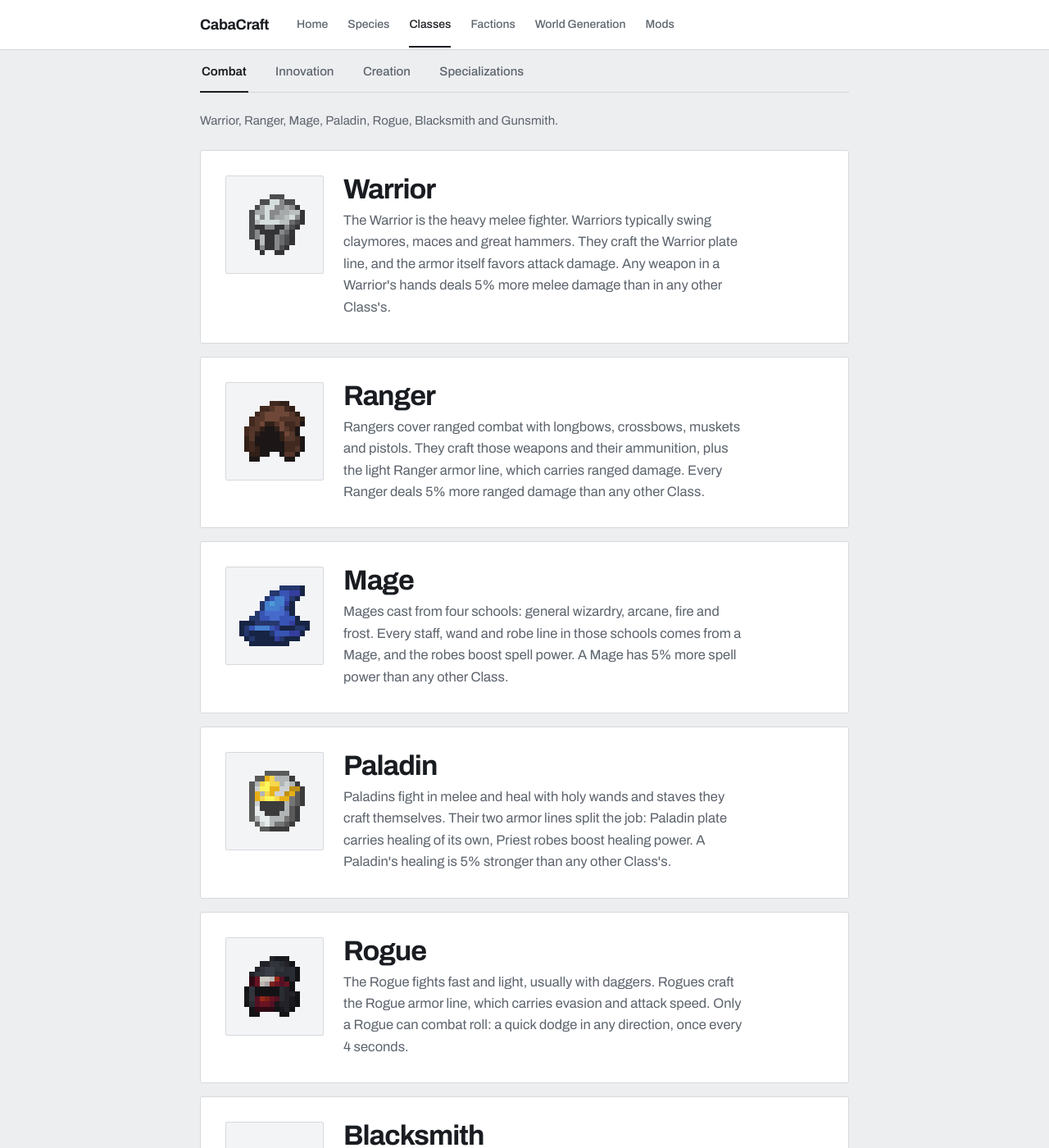
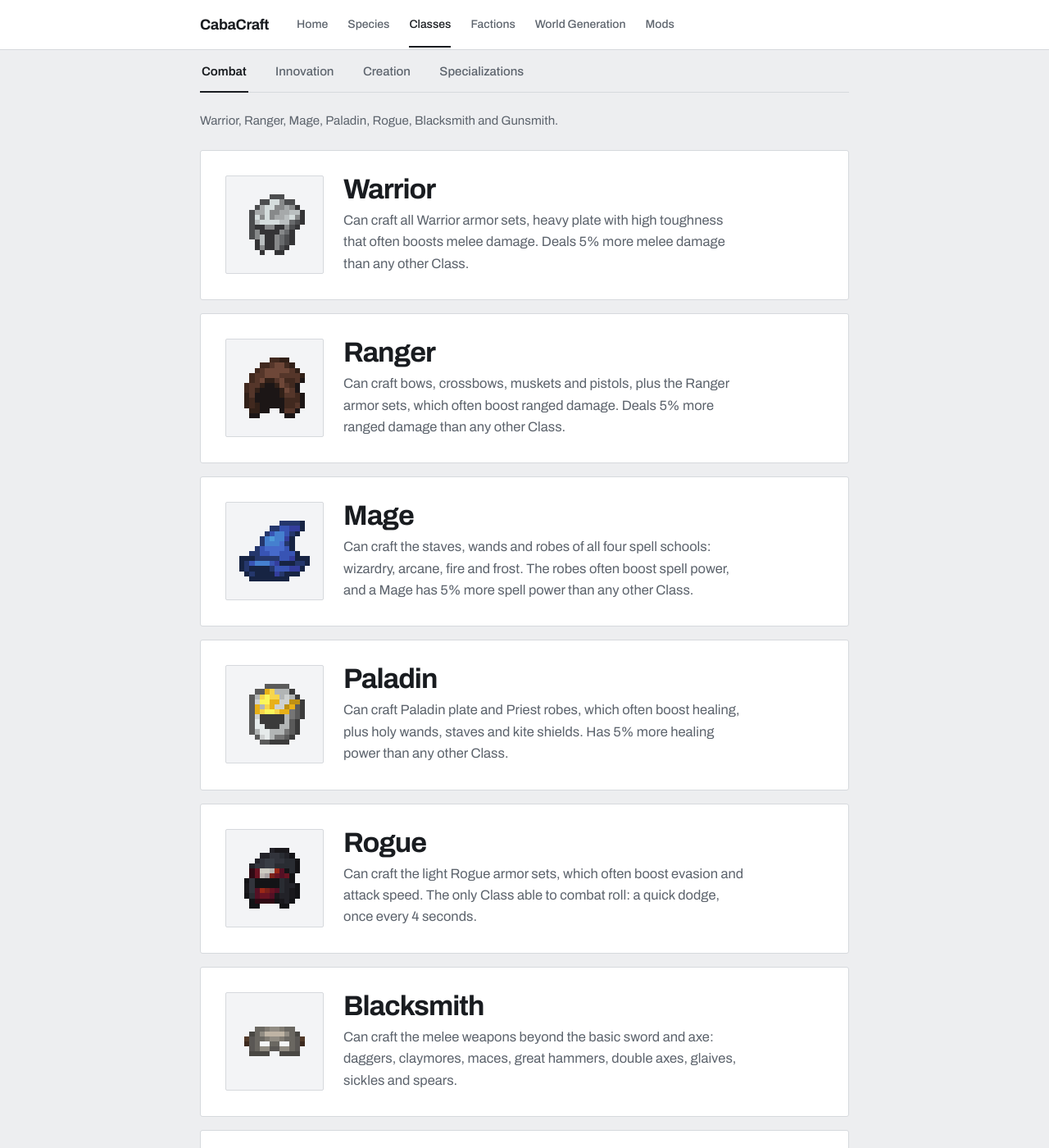
Before and after one commit to Carson-Frost/cabacraft-wiki, a Jekyll site: the page built from classes.md, in a window 1280 px wide and 1400 px high, scrolled down 311 px. Shown: the whole window at 82% size. Built offline with Jekyll 4.4.1, drawn with Linux system fonts in a browser that asks for light colours; some of the changed text lies outside the part shown.

Commit message:
classes: rebuild every description to the capability format

```diff
--- a/classes.md
+++ b/classes.md
@@ -23,7 +23,7 @@ intro: >-
     <img src="{{ '/icons/warrior.png' | relative_url }}" alt="">
     <div>
       <h2>Warrior</h2>
-      <p class="desc">The Warrior is the heavy melee fighter. Warriors typically swing claymores, maces and great hammers. They craft the Warrior plate line, and the armor itself favors attack damage. Any weapon in a Warrior's hands deals 5% more melee damage than in any other Class's.</p>
+      <p class="desc">Can craft all Warrior armor sets, heavy plate with high toughness that often boosts melee damage. Deals 5% more melee damage than any other Class.</p>
     </div>
   </div>
 </article>
@@ -33,7 +33,7 @@ intro: >-
     <img src="{{ '/icons/ranger.png' | relative_url }}" alt="">
     <div>
       <h2>Ranger</h2>
-      <p class="desc">Rangers cover ranged combat with longbows, crossbows, muskets and pistols. They craft those weapons and their ammunition, plus the light Ranger armor line, which carries ranged damage. Every Ranger deals 5% more ranged damage than any other Class.</p>
+      <p class="desc">Can craft bows, crossbows, muskets and pistols, plus the Ranger armor sets, which often boost ranged damage. Deals 5% more ranged damage than any other Class.</p>
     </div>
   </div>
 </article>
@@ -43,7 +43,7 @@ intro: >-
     <img src="{{ '/icons/mage.png' | relative_url }}" alt="">
     <div>
       <h2>Mage</h2>
-      <p class="desc">Mages cast from four schools: general wizardry, arcane, fire and frost. Every staff, wand and robe line in those schools comes from a Mage, and the robes boost spell power. A Mage has 5% more spell power than any other Class.</p>
+      <p class="desc">Can craft the staves, wands and robes of all four spell schools: wizardry, arcane, fire and frost. The robes often boost spell power, and a Mage has 5% more spell power than any other Class.</p>
     </div>
   </div>
 </article>
@@ -53,7 +53,7 @@ intro: >-
     <img src="{{ '/icons/paladin.png' | relative_url }}" alt="">
     <div>
       <h2>Paladin</h2>
-      <p class="desc">Paladins fight in melee and heal with holy wands and staves they craft themselves. Their two armor lines split the job: Paladin plate carries healing of its own, Priest robes boost healing power. A Paladin's healing is 5% stronger than any other Class's.</p>
+      <p class="desc">Can craft Paladin plate and Priest robes, which often boost healing, plus holy wands, staves and kite shields. Has 5% more healing power than any other Class.</p>
     </div>
   </div>
 </article>
@@ -63,7 +63,7 @@ intro: >-
     <img src="{{ '/icons/rogue.png' | relative_url }}" alt="">
     <div>
       <h2>Rogue</h2>
-      <p class="desc">The Rogue fights fast and light, usually with daggers. Rogues craft the Rogue armor line, which carries evasion and attack speed. Only a Rogue can combat roll: a quick dodge in any direction, once every 4 seconds.</p>
+      <p class="desc">Can craft the light Rogue armor sets, which often boost evasion and attack speed. The only Class able to combat roll: a quick dodge, once every 4 seconds.</p>
     </div>
   </div>
 </article>
@@ -73,7 +73,7 @@ intro: >-
     <img src="{{ '/icons/blacksmith.png' | relative_url }}" alt="">
     <div>
       <h2>Blacksmith</h2>
-      <p class="desc">Melee weapons past the basics come from the Blacksmith: claymores, daggers, glaives, sickles, maces, great hammers, double axes and spears, plus a handful of unique blades above them. Everyone keeps the basic sword and axe.</p>
+      <p class="desc">Can craft the melee weapons beyond the basic sword and axe: daggers, claymores, maces, great hammers, double axes, glaives, sickles and spears.</p>
     </div>
   </div>
 </article>
@@ -83,7 +83,7 @@ intro: >-
     <img src="{{ '/icons/gunsmith.png' | relative_url }}" alt="">
     <div>
       <h2>Gunsmith</h2>
-      <p class="desc">Gunsmiths make the handheld guns: revolver, shotgun, nailgun and blazegun. They also build the gear that emplaces and serves a cannon (mounts, carriages, loaders and drills), though the cannon itself comes from parts anyone can make.</p>
+      <p class="desc">Can craft the revolver, shotgun, nailgun and blazegun, plus the mounts, carriages, loaders and drills that serve a cannon.</p>
     </div>
   </div>
 </article>
@@ -96,7 +96,7 @@ intro: >-
     <img src="{{ '/icons/engineer.png' | relative_url }}" alt="">
     <div>
       <h2>Engineer</h2>
-      <p class="desc">Rotation powers everything Engineers build. They craft the water wheels and hand cranks that generate it, the gearboxes, clutches and belts that carry it, and the machines it drives: millstone, mechanical press, mixer, saw, drill, deployer and mechanical arm.</p>
+      <p class="desc">Can craft the rotation machinery: water wheels and hand cranks that generate power, gearboxes and belts that carry it, and machines like the millstone, press, mixer, saw, drill and mechanical arm.</p>
     </div>
   </div>
 </article>
@@ -106,7 +106,7 @@ intro: >-
     <img src="{{ '/icons/machinist.png' | relative_url }}" alt="">
     <div>
       <h2>Machinist</h2>
-      <p class="desc">An airship needs a Machinist. Machinists craft the propellers, the propeller bearings a ship turns on, the adjustable burner and the aviator's goggles.</p>
+      <p class="desc">Can craft the parts an airship flies on: propellers, propeller bearings and the adjustable burner, plus the aviator's goggles.</p>
     </div>
   </div>
 </article>
@@ -116,7 +116,7 @@ intro: >-
     <img src="{{ '/icons/gunsmith.png' | relative_url }}" alt="">
     <div>
       <h2>Gunsmith</h2>
-      <p class="desc">Gunsmiths make the handheld guns: revolver, shotgun, nailgun and blazegun. They also build the gear that emplaces and serves a cannon (mounts, carriages, loaders and drills), though the cannon itself comes from parts anyone can make.</p>
+      <p class="desc">Can craft the revolver, shotgun, nailgun and blazegun, plus the mounts, carriages, loaders and drills that serve a cannon.</p>
     </div>
   </div>
 </article>
@@ -126,7 +126,7 @@ intro: >-
     <img src="{{ '/icons/originator.png' | relative_url }}" alt="">
     <div>
       <h2>Originator</h2>
-      <p class="desc">The Originator builds electric machinery, a separate technology from the Engineer's rotation. Originators craft fuel, bio and solar generators, batteries, energy pipes, and the frames and cores that underpin every electric machine; the finished machines refine ores and fabricate advanced components.</p>
+      <p class="desc">Can craft electric machinery, a separate technology from the Engineer's rotation: fuel, bio and solar generators, batteries, energy pipes, and the frames and cores at the base of every electric machine.</p>
     </div>
   </div>
 </article>
@@ -136,7 +136,7 @@ intro: >-
     <img src="{{ '/icons/alchemist.png' | relative_url }}" alt="">
     <div>
       <h2>Alchemist</h2>
-      <p class="desc">Alchemists brew every potion in the world; only they can use a brewing stand or glass cauldron. They mix elixirs from up to nine ingredients, and order changes the result. Elixirs they drink last 10 seconds longer, and harmful effects on them fade 10 seconds sooner.</p>
+      <p class="desc">The only Class that can brew: potions exist only as elixirs, mixed in a glass cauldron from up to nine ingredients. Elixirs an Alchemist drinks last 10 seconds longer, and harmful effects fade 10 seconds sooner.</p>
     </div>
   </div>
 </article>
@@ -146,7 +146,7 @@ intro: >-
     <img src="{{ '/icons/enchanter.png' | relative_url }}" alt="">
     <div>
       <h2>Enchanter</h2>
-      <p class="desc">Enchantments stop at a cap for everyone except the Enchanter, who goes one level past it on all 33. Where Sharpness ends at II, an Enchanter takes it to III. They also craft the Ancient Book the enchanting table runs on; each book holds one enchantment.</p>
+      <p class="desc">Can enchant one level past the cap that stops everyone else, on all 33 capped enchantments: where Sharpness ends at II, an Enchanter reaches III. Also crafts the Ancient Books the enchanting table needs, each holding one enchantment.</p>
     </div>
   </div>
 </article>
@@ -159,7 +159,7 @@ intro: >-
     <img src="{{ '/icons/builder.png' | relative_url }}" alt="">
     <div>
       <h2>Builder</h2>
-      <p class="desc">Builders turn common building blocks into decoration. They craft the specialist workstations and, on those, hundreds of decorative variants. A Builder also reaches 0.5 blocks farther when placing or breaking blocks; combat reach stays the same.</p>
+      <p class="desc">Can craft eight specialist workbenches and use them to turn common blocks into hundreds of decorative variants. Also reaches half a block farther when placing or breaking blocks.</p>
     </div>
   </div>
 </article>
@@ -169,7 +169,7 @@ intro: >-
     <img src="{{ '/icons/blacksmith.png' | relative_url }}" alt="">
     <div>
       <h2>Blacksmith</h2>
-      <p class="desc">Melee weapons past the basics come from the Blacksmith: claymores, daggers, glaives, sickles, maces, great hammers, double axes and spears, plus a handful of unique blades above them. Everyone keeps the basic sword and axe.</p>
+      <p class="desc">Can craft the melee weapons beyond the basic sword and axe: daggers, claymores, maces, great hammers, double axes, glaives, sickles and spears.</p>
     </div>
   </div>
 </article>
@@ -179,7 +179,7 @@ intro: >-
     <img src="{{ '/icons/jeweler.png' | relative_url }}" alt="">
     <div>
       <h2>Jeweler</h2>
-      <p class="desc">The Jeweler cuts jade and tanzanite and sets them in gold and netherite rings and necklaces a player wears alongside armor. Jade boosts ranged damage and tanzanite boosts frost and soul spell power; gold pieces give 4%, netherite 8%.</p>
+      <p class="desc">Can craft rings and necklaces worn alongside armor: jade boosts ranged damage and tanzanite boosts frost and soul spell power, 4% each, 8% for the netherite versions.</p>
     </div>
   </div>
 </article>
@@ -189,7 +189,7 @@ intro: >-
     <img src="{{ '/icons/cook.png' | relative_url }}" alt="">
     <div>
       <h2>Cook</h2>
-      <p class="desc">Cooks feed everyone. They prepare the breads, pies, stews, soups, salads, roasts and candies, plus feast blocks sized for a whole group. They also build the five kitchen stations: cooking pot, skillet, cutting board, stove and gristmill.</p>
+      <p class="desc">Can craft nearly every prepared dish, from breads, stews and pies to feasts that serve a group, plus the five kitchen stations: cooking pot, skillet, cutting board, stove and gristmill.</p>
     </div>
   </div>
 </article>
@@ -201,7 +201,7 @@ intro: >-
     <img src="{{ '/icons/angler.png' | relative_url }}" alt="">
     <div>
       <h2>Angler</h2>
-      <p class="desc">Anglers fish better than anyone else: the catch bar drains 20% slower, misses cost 20% less, catches need 20% less score, and sweet spots last 25% longer. They craft their own rods, hooks and bobbers; anyone can still craft the basic rod.</p>
+      <p class="desc">Can craft specialty fishing rods, hooks and bobbers. Fishing is also easier: the catch bar drains 20% slower, misses cost 20% less, catches need 20% less score, and sweet spots last 25% longer.</p>
     </div>
   </div>
 </article>
@@ -211,7 +211,7 @@ intro: >-
     <img src="{{ '/icons/archaeologist.png' | relative_url }}" alt="">
     <div>
       <h2>Archaeologist</h2>
-      <p class="desc">Archaeologists craft their own excavation tools and dig up the past. The diamond brush uncovers fossils and artifacts in dig sites; the rusty pickaxe and shovel work them loose. Fossils reassemble into display skeletons, and an Archaeologist pieces shards back into whole artifacts.</p>
+      <p class="desc">Can craft the diamond brush that uncovers fossils and artifacts at dig sites, plus the rusty pickaxe and shovel that work them loose.</p>
     </div>
   </div>
 </article>
@@ -221,7 +221,7 @@ intro: >-
     <img src="{{ '/icons/bard.png' | relative_url }}" alt="">
     <div>
       <h2>Bard</h2>
-      <p class="desc">Bards make music and craft every playable instrument. Recruiting is theirs alone: a Bard hires any villager that has no profession, and the price climbs with the villager's trade offers. Ordinary trading stays open to everyone.</p>
+      <p class="desc">Can craft every instrument, from the lute and flute to the piano, and is the only one able to recruit villagers that have no profession.</p>
     </div>
   </div>
 </article>
@@ -231,7 +231,7 @@ intro: >-
     <img src="{{ '/icons/brewer.png' | relative_url }}" alt="">
     <div>
       <h2>Brewer</h2>
-      <p class="desc">The Brewer handles fermentation. Twelve beers come out of a Brewer's keg, each with its own effect, and the fermentation vessel turns out ciders, wines, mead, pickles and popped maize. Brewers craft the keg, the mug, the hop seeds and the vessel itself.</p>
+      <p class="desc">Can craft the keg that brews twelve beers, each with its own effect, and the fermentation vessel that turns out ciders, wines, mead, pickles and popped maize.</p>
     </div>
   </div>
 </article>
@@ -241,7 +241,7 @@ intro: >-
     <img src="{{ '/icons/curator.png' | relative_url }}" alt="">
     <div>
       <h2>Curator</h2>
-      <p class="desc">Curators document the world. They craft the camera and its film for real photographs, the bestiary and its analyzer for cataloging creatures, the antique atlas for mapping, and the diary for writing. Curators begin with the bestiary.</p>
+      <p class="desc">Can craft the tools that document the world: a camera and its film, the bestiary and its analyzer, and a diary to write in.</p>
     </div>
   </div>
 </article>
@@ -251,7 +251,7 @@ intro: >-
     <img src="{{ '/icons/herbalist.png' | relative_url }}" alt="">
     <div>
       <h2>Herbalist</h2>
-      <p class="desc">Herbalists farm hemp and weed and turn the harvest into goods: cloth and burlap in every dye color, pipes, bongs, joints and brownies. They also craft the remedies: herbal salve, two ritual oils, a cleansing concoction, an aura crystal and the herbal teas.</p>
+      <p class="desc">Can grow hemp and weed and work the harvest into cloth and burlap in every color, pipes, bongs, joints and brownies, plus remedies: herbal salve, ritual oils, teas and a cleansing concoction.</p>
     </div>
   </div>
 </article>
@@ -261,7 +261,7 @@ intro: >-
     <img src="{{ '/icons/shipwright.png' | relative_url }}" alt="">
     <div>
       <h2>Shipwright</h2>
-      <p class="desc">Shipwrights build sailing ships. They craft the dockside ship builders, which take logs, planks, iron, wool and wax and assemble a working sailboat, cog or caravel a crew can actually sail, plus a decorative builder for display hulls.</p>
+      <p class="desc">Can craft the dockside ship builders that assemble working sailboats, cogs and caravels, plus a decorative builder for display hulls.</p>
     </div>
   </div>
 </article>
@@ -271,7 +271,7 @@ intro: >-
     <img src="{{ '/icons/tailor.png' | relative_url }}" alt="">
     <div>
       <h2>Tailor</h2>
-      <p class="desc">The Tailor makes clothing: hats, aprons for every trade, scarves, coats, robes and full biome outfits; the desert, savanna, jungle, snowy and taiga sets warm or cool their wearer to match. Tailors also craft the sewing kit and sewing table.</p>
+      <p class="desc">Can use the sewing table and sewing kit to make cosmetic clothing, and can craft hats, scarves, aprons and the biome outfits that warm or cool their wearer.</p>
     </div>
   </div>
 </article>
```
